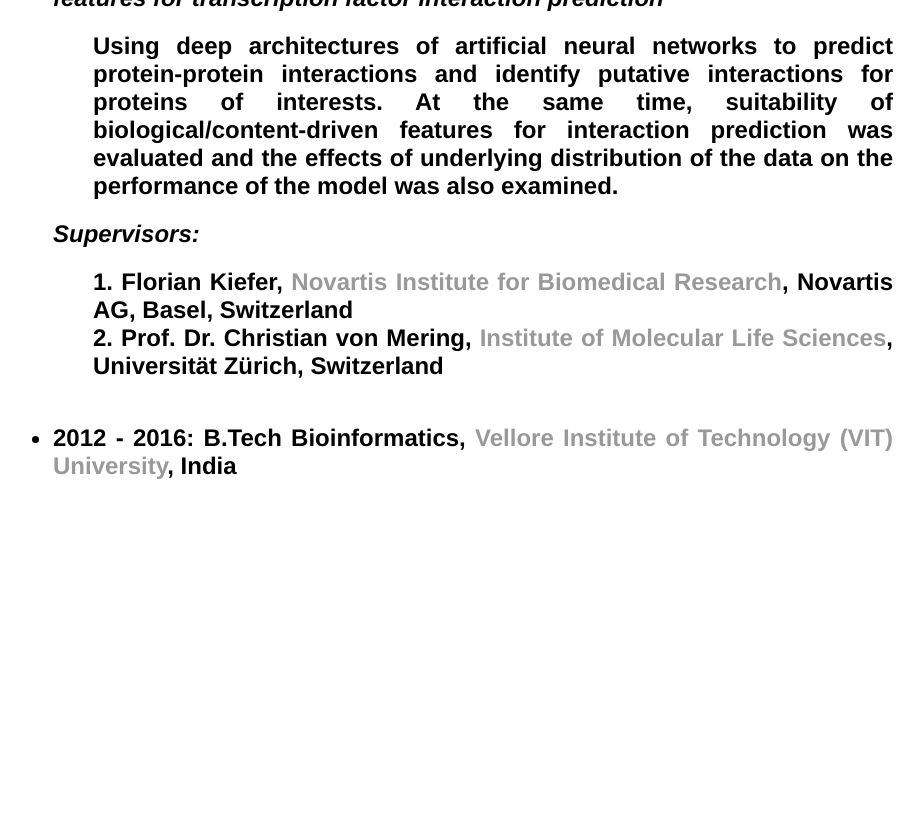
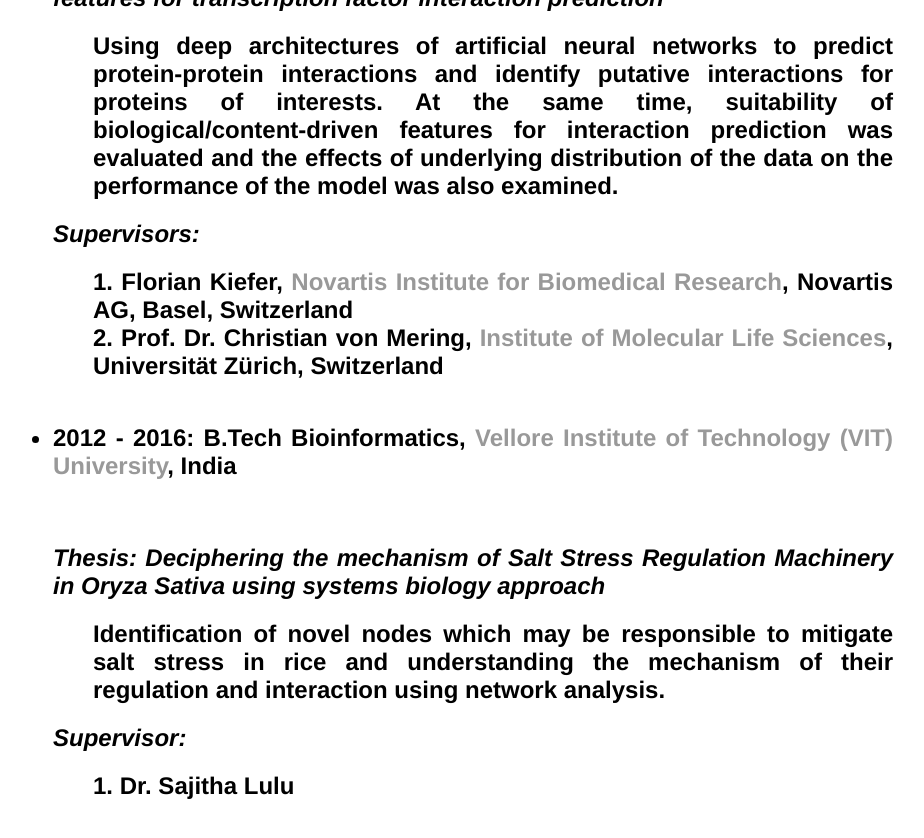
Before and after one commit to saisomesh2594/saisomesh2594.github.io, a Jekyll site: the page built from index.html, in a window 1280 px wide and 900 px high, scrolled down 1213 px. Shown: the top 838 px of the window, without its empty margins (179-1103 px from the left). Built offline with Jekyll 4.4.1, drawn with Linux system fonts in a browser that asks for light colours; before the commit the page ends 1813 px from its top, so only the background shows below that.

Commit message:
Update index.html

```diff
--- a/index.html
+++ b/index.html
@@ -97,7 +97,16 @@ on the performance of the model was also examined.
 
 					</dl>
   				<li>2012 - 2016: B.Tech Bioinformatics, <a href="https://vit.ac.in/">Vellore Institute of Technology (VIT) University</a>, India</li>
-
+  				<dl>
+				<dt><i>Thesis: Deciphering the mechanism of Salt Stress Regulation Machinery in
+Oryza Sativa using systems biology approach</i></dt>
+				<dd>Identification of novel nodes which may be responsible to mitigate salt stress
+in rice and understanding the mechanism of their regulation and interaction
+using network analysis.
+					</dd>
+					<dt><i>Supervisor:</i></dt>
+					<dd>1. Dr. Sajitha Lulu </d>
+				</dl>
 				</ul>
 			</h2></article>
 		</div>
```
